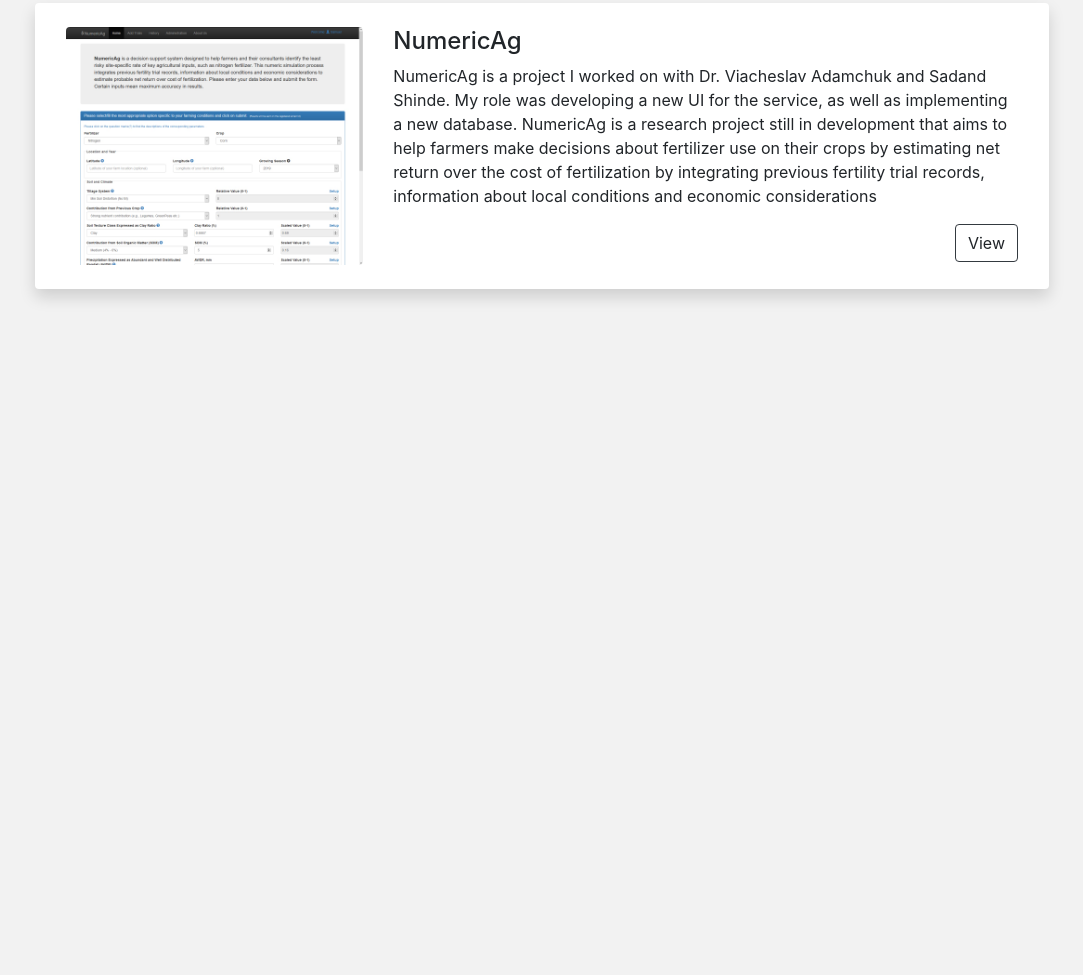
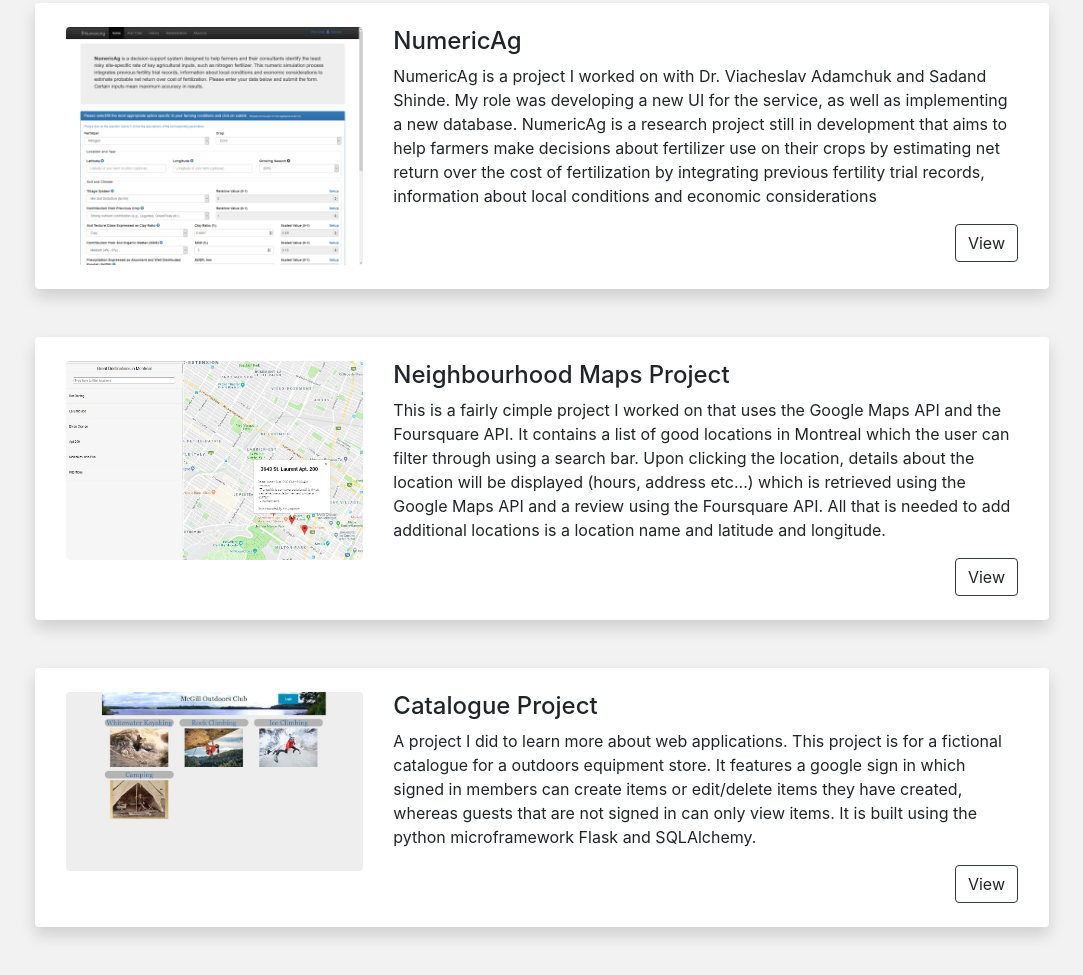
Before and after one commit to sdalton437/personal-site, a plain HTML site: page index.html in a window 1280 px wide. Shown: the part 485-1460 px from the top of the page, without its empty margins (98-1181 px from the left). Before the commit the page ends 822 px from the top, so only its background shows below. Drawn offline with nearby package versions, Linux system fonts and the light colour scheme.

Commit message:
Added two projects, removed resume link

```diff
--- a/index.html
+++ b/index.html
@@ -15,7 +15,7 @@
 
   <div class="container-fluid pl-0 pr-0">
     <div class="navbar navbar-dark w-100 navbar-expand-md" style="background-color: #001a33;">
-      <span class="navbar-brand"> Samuel Dalton <h6><small> SOFTWARE ENGINEER </small></h6> </span>
+      <span class="navbar-brand"> Samuel Dalton <h6><small> SOFTWARE DEVELOPMENT </small></h6> </span>
       <button class="navbar-toggler" type="button" data-toggle="collapse" data-target="#navbarNav" aria-controls="navbarNav" aria-expanded="false" aria-label="Toggle navigation">
         <span class="navbar-toggler-icon"></span>
       </button>
@@ -25,7 +25,7 @@
 
 
         <a class="nav-item nav-link" href="https://www.linkedin.com/in/samuel-dalton-36803b156/">Linkedin</a>
-        <a class="nav-item nav-link" href="#">Resume</a>
+
         </div>
       </div>
     </div>
@@ -99,6 +99,7 @@
   <script type="text/javascript">
     ko.applyBindings({
         projects: [
+
         { title: "NumericAg",
           description: `
             NumericAg is a project I worked on with Dr. Viacheslav Adamchuk and Sadand Shinde.
@@ -108,6 +109,28 @@
             fertility trial records, information about local conditions and economic considerations`,
           image: "img/numericag.jpg",
           links: "http://www.numericag.com/"},
+
+	    { title: "Neighbourhood Maps Project",
+	      description: `
+		    This is a fairly cimple project I worked on that uses the Google Maps API and the Foursquare API. It contains a list of
+		    good locations in Montreal which the user can filter through using a search bar. Upon clicking the location, details
+		    about the location will be displayed (hours, address etc...) which is retrieved using the Google Maps API and a review
+		    using the Foursquare API. All that is needed to add additional locations is a location name and latitude and longitude.
+	      `,
+	      image: "img/neighbourhood_map.jpg",
+	      links: "http://sdalton.ca/projects/MontrealNeighborhoodMap/"
+
+         },
+         {
+          title: "Catalogue Project",
+          description:
+            `A project I did to learn more about web applications. This project is for a fictional catalogue for a outdoors equipment store.
+            It features a google sign in which signed in members can create items or edit/delete items they have created, whereas guests that are
+            not signed in can only view items. It is built using the python microframework Flask and SQLAlchemy.
+            `,
+          image: "img/catalogue.jpg",
+          links: "https://github.com/sdalton437/mocCatalogue"
+         }
         ]
     });
   </script>
```
Also changed, not shown: img/catalogue.jpg (added), img/neighbourhood_map.jpg (added).
